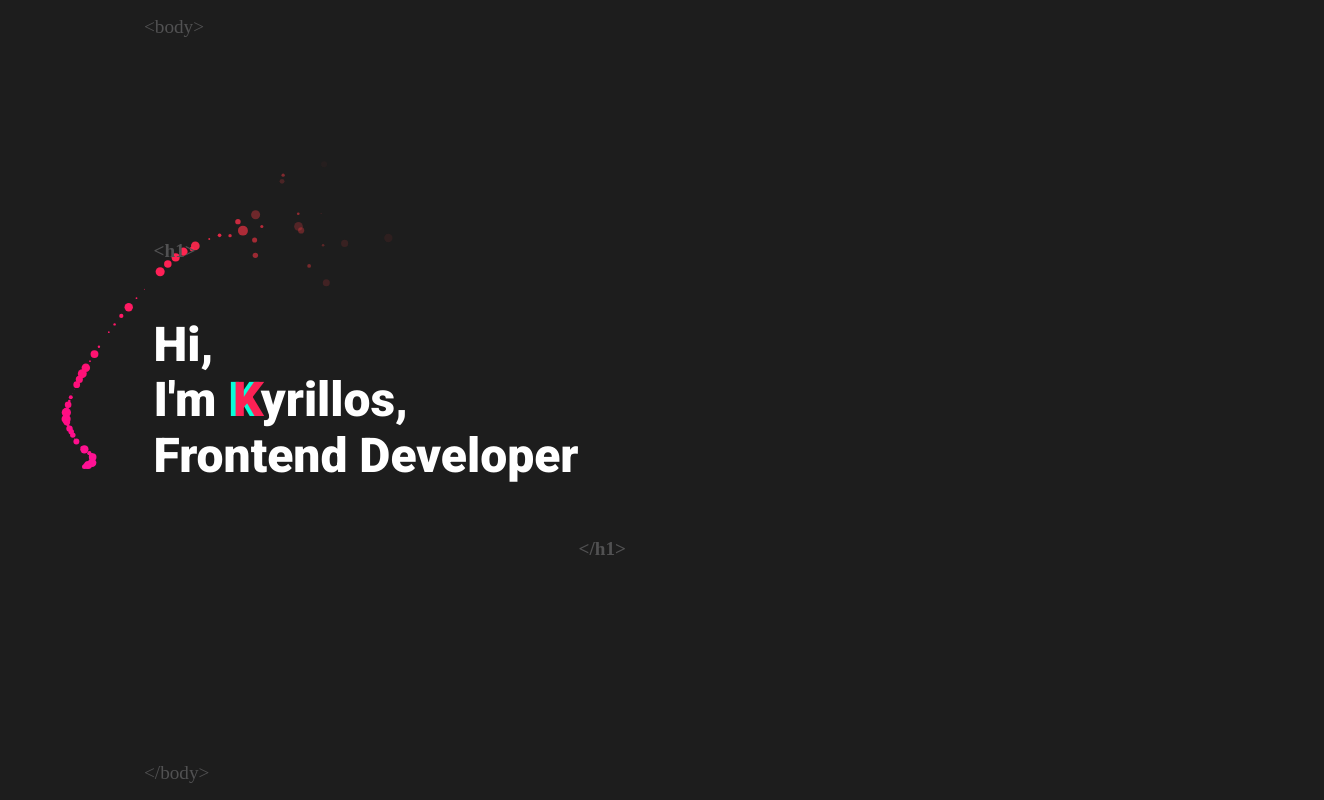
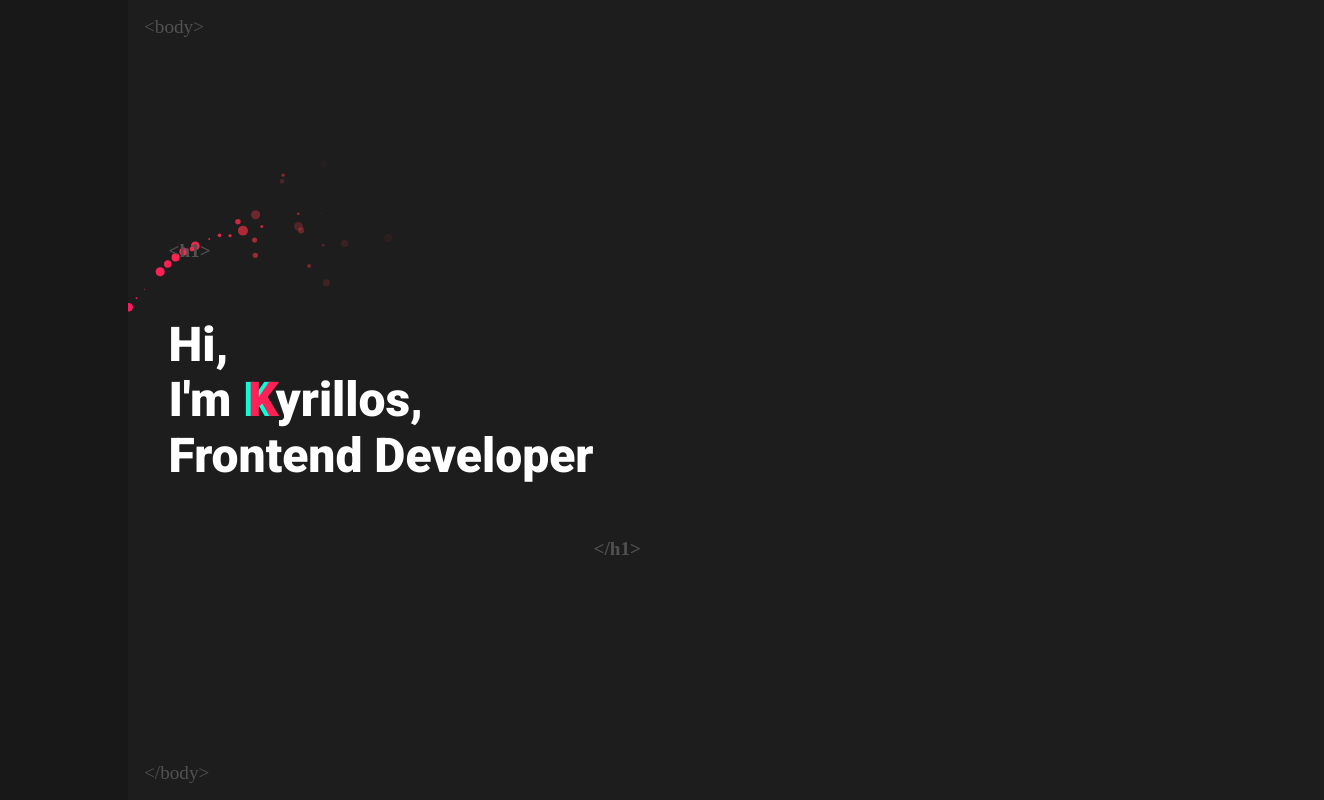
Before and after one commit to Bondok6/kyrillos-portfolio, a React (Create React App) app: page / in a window 1280 px wide. Shown: the whole page, 1324 px wide, since content can reach past the window. Built offline with nearby package versions, Linux system fonts and the light colour scheme; a web font is replaced by a local one.

Commit message:
Add Layout for Sidebar Component

```diff
--- a/src/App.js
+++ b/src/App.js
@@ -1,15 +1,22 @@
 import { BrowserRouter, Routes, Route } from 'react-router-dom';
 import { Home, About, Work, Contact } from './pages';
+import Sidebar from './components/Navbar/Sidebar';
 
 function App() {
   return (
     <BrowserRouter>
+      <header>
+        <Sidebar />
+      </header>
+
+      <main>
         <Routes>
           <Route path="/" element={<Home />} />
           <Route path="/about" element={<About />} />
           <Route path="/work" element={<Work />} />
           <Route path="/contact" element={<Contact />} />
         </Routes>
+      </main>
     </BrowserRouter>
   );
 }
--- /dev/null
+++ b/src/components/Navbar/Sidebar.jsx
@@ -0,0 +1,13 @@
+import React from 'react';
+
+const Sidebar = () => {
+  return (
+    <nav className="sidebar">
+      <div className="sidebar__log"></div>
+      <ul className="sidebar__list"></ul>
+      <ul className="sidebar__social"></ul>
+    </nav>
+  );
+};
+
+export default Sidebar;
--- a/src/components/mobileMenu.jsx
+++ /dev/null
@@ -1,5 +0,0 @@
-const mobileMenu = () => {
-  return <div>mobileMenu</div>;
-};
-
-export default mobileMenu;
--- a/src/pages/Home.jsx
+++ b/src/pages/Home.jsx
@@ -10,7 +10,7 @@ const Home = () => {
   MouseHoverAnimation(cRef);
 
   return (
-    <section className="home">
+    <section className="home container">
       <h1 className="heading" ref={headingRef}></h1>
       <canvas id="c" ref={cRef}></canvas>
     </section>
```
Lines whose indentation alone changed are shown as unchanged.
